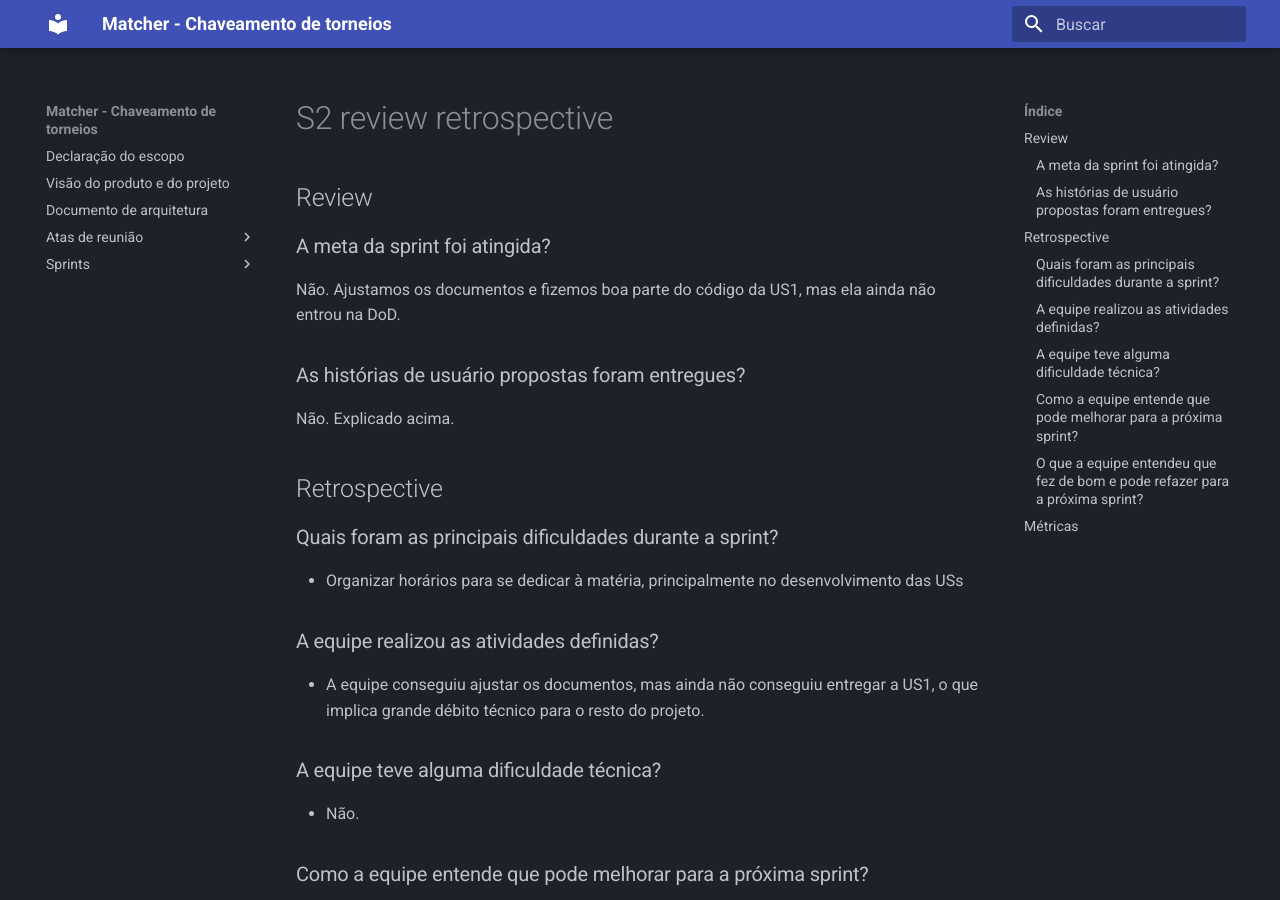
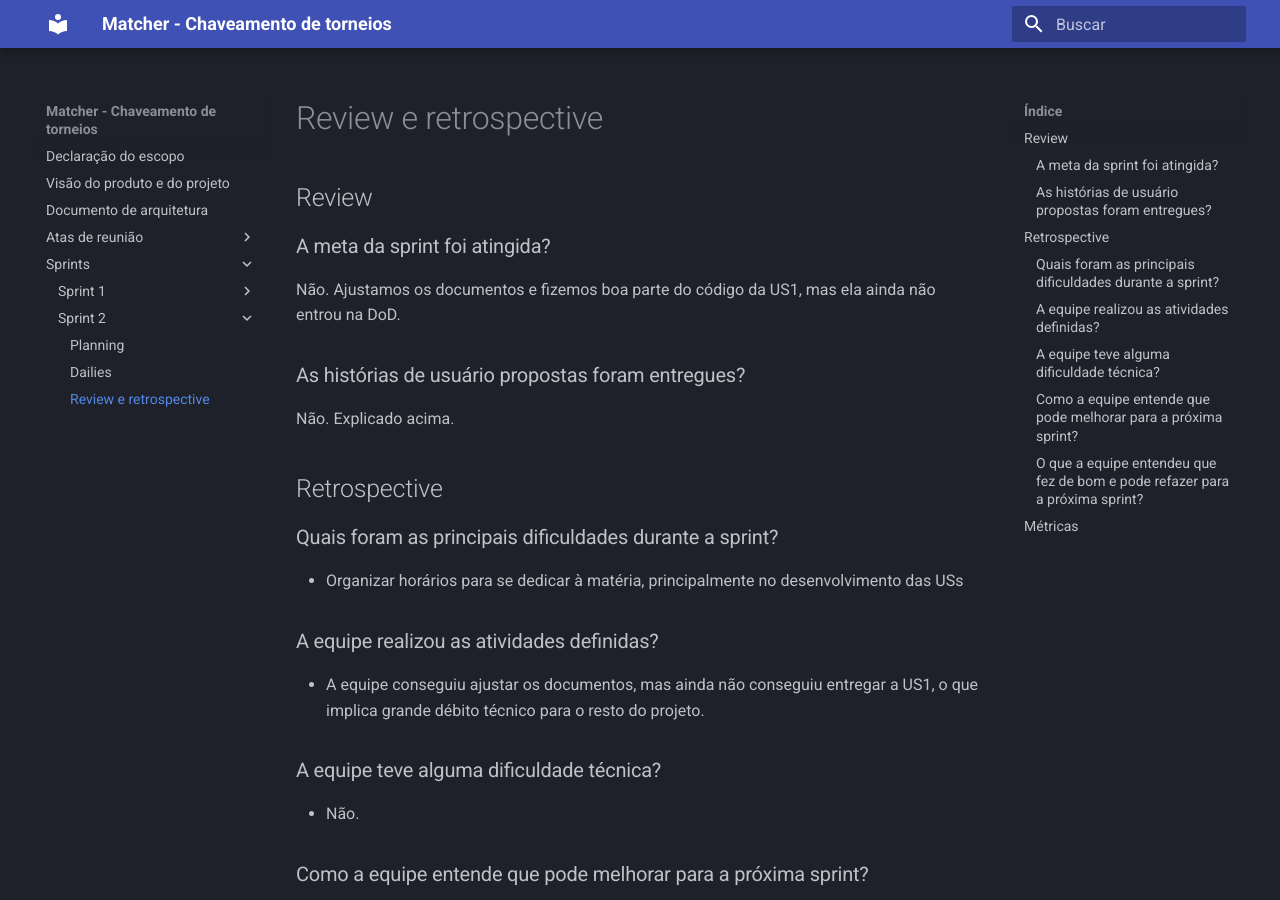
Before and after one commit to FGA0138-MDS-Ajax/2023-2-SIRIUS, an MkDocs documentation site: the page built from docs/sprints/sprint-2/s2-review-retrospective.md, in a window 1280 px wide and 900 px high. Built offline with MkDocs 1.6.1 and Material for MkDocs 9.7.7, drawn with Linux system fonts in a browser that asks for light colours.

Commit message:
Update mkdocs.yml

```diff
--- a/mkdocs.yml
+++ b/mkdocs.yml
@@ -16,3 +16,7 @@
         - Planning: sprints/sprint-1/s1-planning.md
         - Dailies: sprints/sprint-1/s1-dailies.md
         - Review e retrospective: sprints/sprint-1/s1-review-retrospective.md
+      - Sprint 2:
+        - Planning: sprints/sprint-2/s2-planning.md
+        - Dailies: sprints/sprint-2/s2-dailies.md
+        - Review e retrospective: sprints/sprint-2/s2-review-retrospective.md
```
